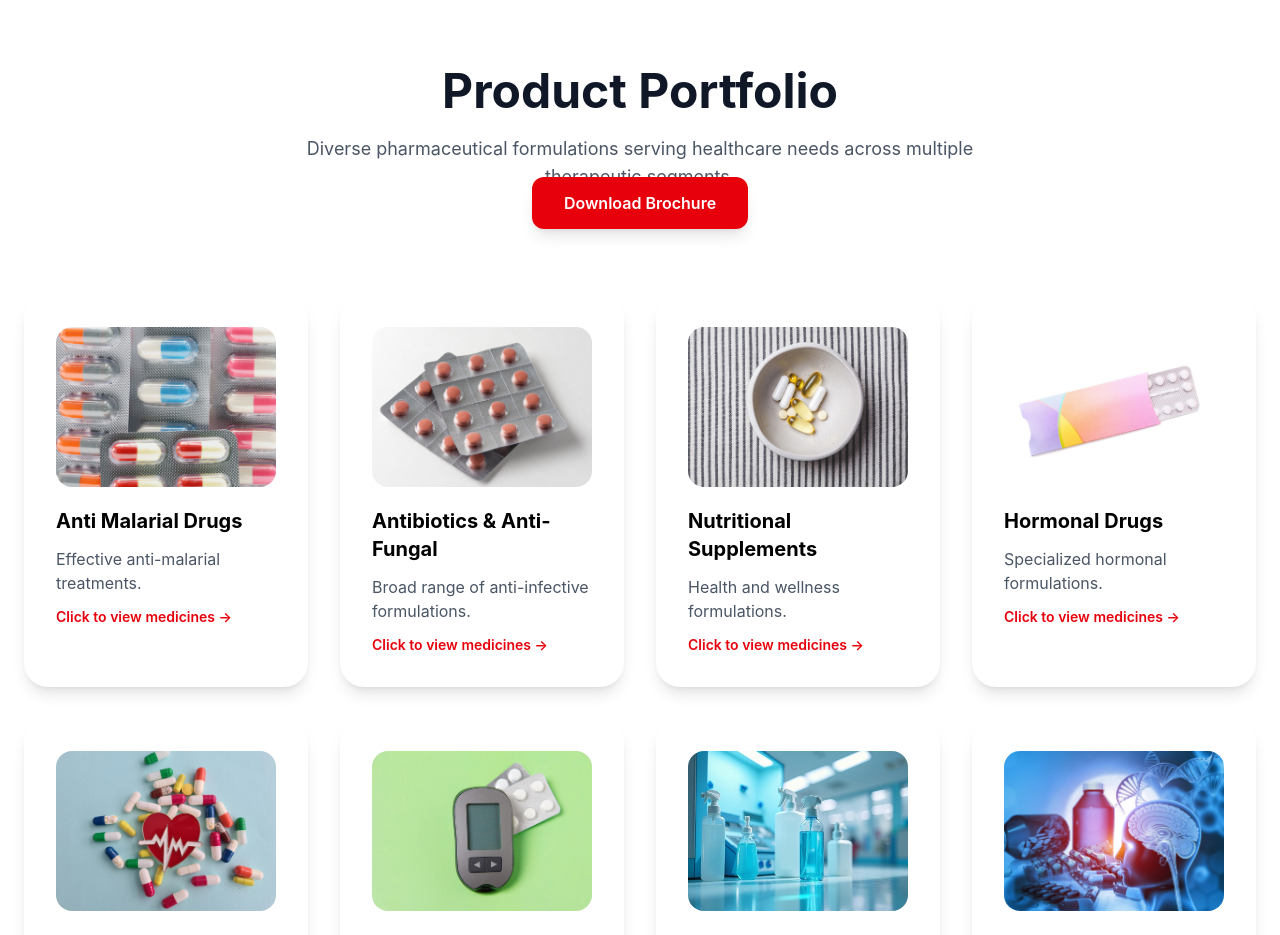
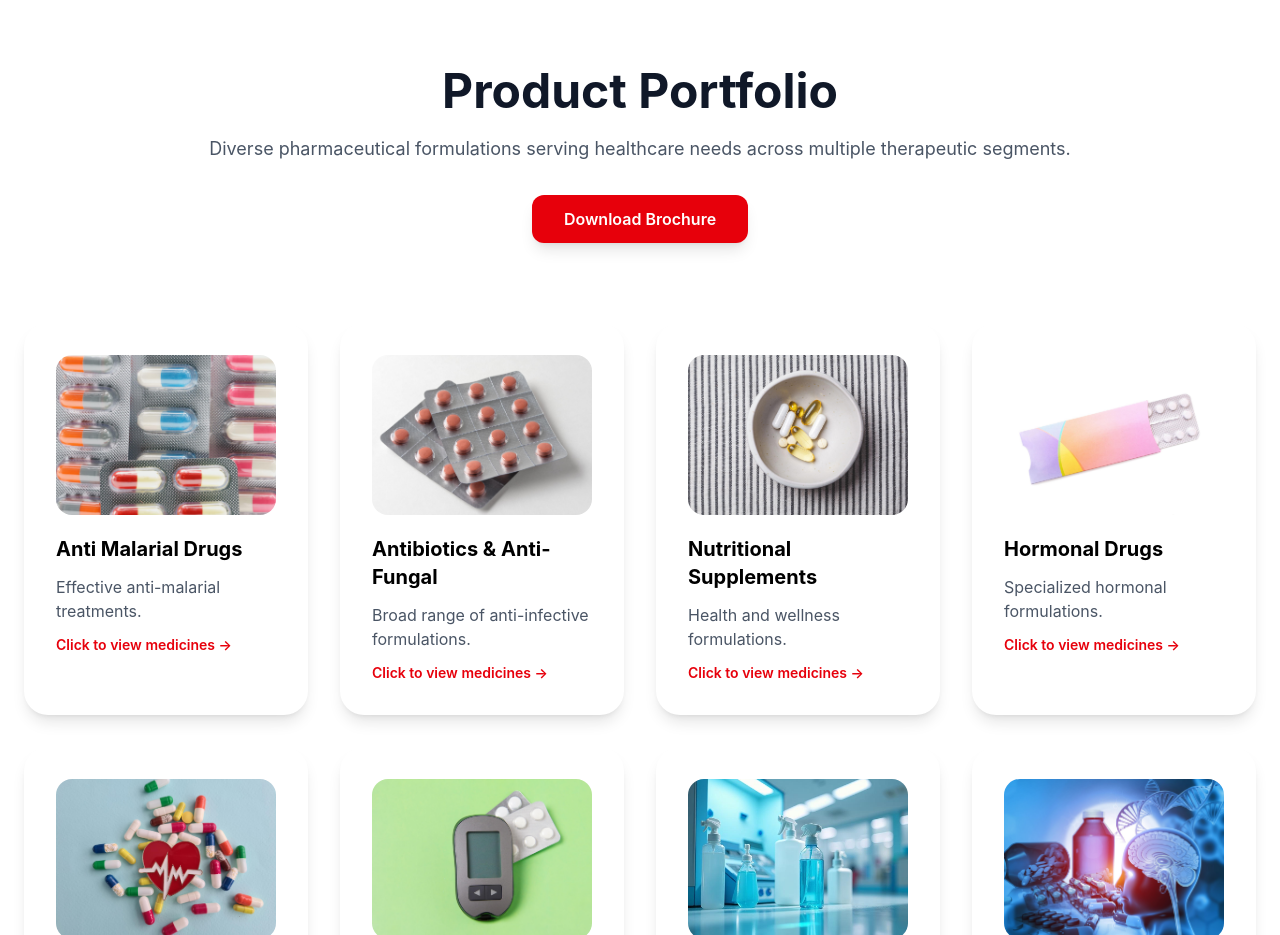
Before and after one commit to kc23lav/unicure-corporate-website, a React (Vite) app: page / in a window 1280 px wide. Shown: the part 4440-5375 px from the top of the page. Built offline with nearby package versions, Linux system fonts and the light colour scheme.

Commit message:
Improve UX, global export visualization and portfolio section

```diff
--- a/src/components/ProductPortfolio.jsx
+++ b/src/components/ProductPortfolio.jsx
@@ -167,22 +167,27 @@ const [searchTerm, setSearchTerm] = useState("");
     Product Portfolio
   </h2>
 
-  <p className="mt-5 text-lg text-gray-600 max-w-3xl mx-auto">
-    Diverse pharmaceutical formulations serving
-    healthcare needs across multiple therapeutic segments.
+  <p className="mt-5 text-lg text-gray-600 max-w-4xl mx-auto">
+    Diverse pharmaceutical formulations serving healthcare needs across multiple therapeutic segments.
   </p>
 
-  <a
-  href="/brochure/brochure.pdf"
+ <a
+  href="/brochure.pdf"
   download
   className="
+  inline-block
+  mt-8
+
   bg-red-600
   hover:bg-red-700
+
   text-white
   px-8
-  py-4
+  py-3
+
   rounded-xl
   font-semibold
+
   shadow-lg
   transition-all
   hover:scale-105
```
